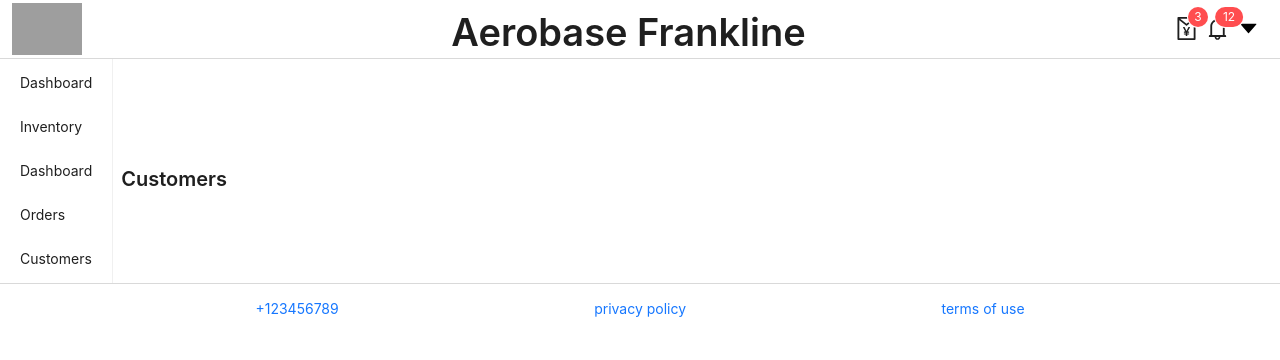
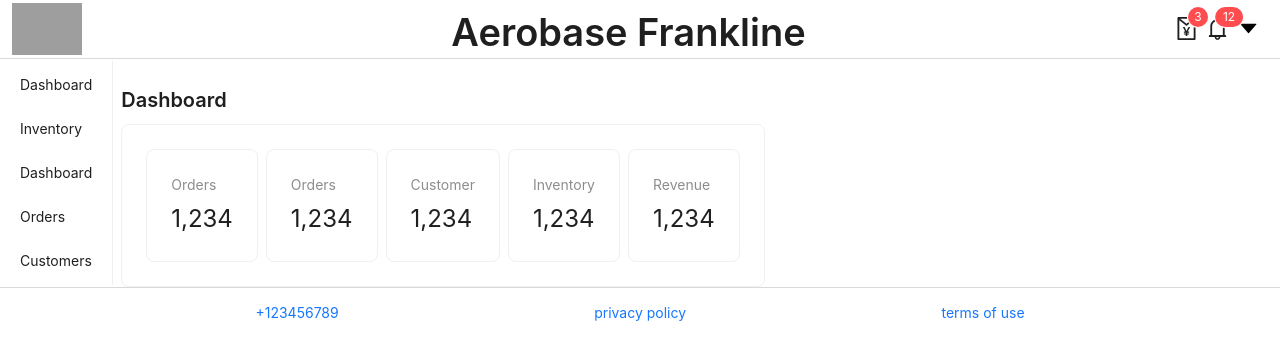
Before and after one commit to FranklinOsigwe/AD_DashBoard-, a React (Create React App) app: page / in a window 1280 px wide. Shown: the top 360 px of the page. Built offline with nearby package versions, Linux system fonts and the light colour scheme; grey boxes are pictures that could not be loaded.

Commit message:
graph done

```diff
--- a/src/Pages/Dashboard/index.js
+++ b/src/Pages/Dashboard/index.js
@@ -1,12 +1,45 @@
-import React from 'react'
-import {Typography} from 'antd'
+import React from "react";
+import { Typography, Card, Space, Statistic } from "antd";
+import {
+  ShoppingCartOutlined,
+  UserOutlined,
+  DollarCirlceOutlined,
+  ShoppingOutlined,
+} from "@ant-design/icons";
 
-function Customers() {
+function Dashboard() {
   return (
     <div>
-      <Typography.Title level={4}>Customers</Typography.Title>
+      <Typography.Title level={4}>Dashboard</Typography.Title>
+      <Space direction="horizontal">
+        <Card>
+          <Space direction="horizontal">
+            <DashboardCard
+              icon={<ShoppingCartOutlined />}
+              title={"Orders"}
+              value={1234}
+            />
+            <DashboardCard title={"Orders"} value={1234} />
+            <DashboardCard title={"Customer"} value={1234} />
+            <DashboardCard title={"Inventory"} value={1234} />
+            <DashboardCard title={"Revenue"} value={1234} />
+          </Space>
+        </Card>
+      </Space>
     </div>
-  )
+  );
 }
 
-export default Customers
+function DashboardCard({ title, value }) {
+  return (
+    <div>
+      <Card>
+        <Space direction="horizontal">
+          <Statistic title={title} value={value} />
+        </Space>
+      </Card>
+    </div>
+  );
+}
+
+export default Dashboard;
```
